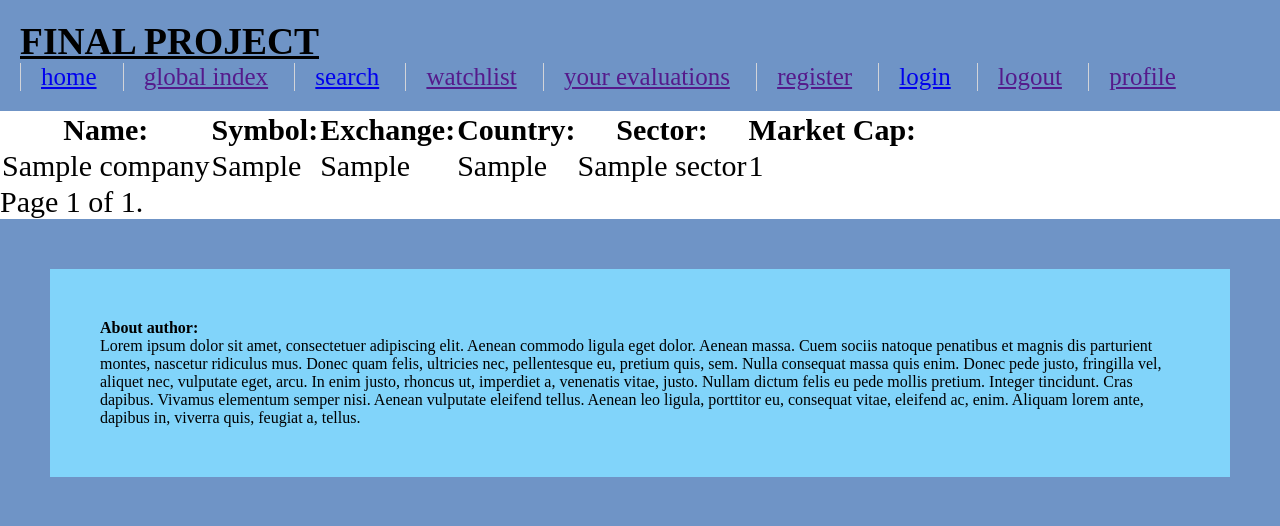
After one commit to MichalDoman/EquityMagnet, a Django app: page /companies/ in a window 1280 px wide. The commit adds this page. Shown: the top 526 px of the page. Run offline with Django 4.2, Linux system fonts and the light colour scheme; tables that the repository leaves empty hold one stand-in row (values such as "Sample post").

Commit message:
companies list

```diff
--- a/final_project/final_project/urls.py
+++ b/final_project/final_project/urls.py
@@ -6,6 +6,6 @@ urlpatterns = [
     path('admin/', admin.site.urls),
     path("accounts/", include("django.contrib.auth.urls")),
     path("", HomeView.as_view(), name="home"),
-    path("companies/<str:stock_market>", CompaniesListView.as_view(), name="companies"),
+    path("companies/", CompaniesListView.as_view(), name="companies"),
     path("company-details/<int:company_id>", CompanyDetailsView.as_view(), name="company_details"),
 ]
--- a/final_project/main_app/templates/base.html
+++ b/final_project/main_app/templates/base.html
@@ -15,11 +15,11 @@
                 <ul class="nav_links">
                     <li><a href="{% url "home" %}">home</a></li>
                     <li><a href="">global index</a></li>
-                    <li><a href="{% url "companies" "gpw" %}">search</a></li>
+                    <li><a href="{% url "companies" %}">search</a></li>
                     <li><a href="">watchlist</a></li>
                     <li><a href="">your evaluations</a></li>
                     <li><a href="">register</a></li>
-                    <li><a href="">login</a></li>
+                    <li><a href="/accounts/login">login</a></li>
                     <li><a href="">logout</a></li>
                     <li><a href="">profile</a></li>
                 </ul>
--- /dev/null
+++ b/final_project/main_app/templates/main_app/company_list.html
@@ -0,0 +1,45 @@
+{% extends "base.html" %}
+{% load static %}
+
+{% block title %}Company List{% endblock %}
+
+{% block content %}
+    <table>
+        <tr>
+            <th>Name:</th>
+            <th>Symbol:</th>
+            <th>Exchange:</th>
+            <th>Country:</th>
+            <th>Sector:</th>
+            <th>Market Cap:</th>
+        </tr>
+        {% for company in page_obj %}
+            <tr>
+                <td>{{ company.name }}</td>
+                <td>{{ company.symbol }}</td>
+                <td>{{ company.exchange.symbol }}</td>
+                <td>{{ company.country }}</td>
+                <td>{{ company.sector.name }}</td>
+                <td>{{ company.market_cap }}</td>
+            </tr>
+        {% endfor %}
+    </table>
+
+    <div class="pagination">
+        <span class="step_links">
+            {% if page_obj.has_previous %}
+                <a href="?page=1">&laquo; first</a>
+                <a href="?page={{ page_obj.previous_page_number }}">previous</a>
+            {% endif %}
+
+            <span class="current">
+                Page {{ page_obj.number }} of {{ page_obj.paginator.num_pages }}.
+            </span>
+
+            {% if page_obj.has_next %}
+                <a href="?page={{ page_obj.next_page_number }}">next</a>
+                <a href="?page={{ page_obj.paginator.num_pages }}">last &raquo;</a>
+            {% endif %}
+        </span>
+    </div>
+{% endblock %}
--- a/final_project/main_app/templates/companies.html
+++ b/final_project/main_app/templates/registration/login.html
@@ -1,7 +1,7 @@
 {% extends "base.html" %}
 {% load static %}
 
-{% block title %}Company List{% endblock %}
+{% block title %}Login{% endblock %}
 
 {% block content %}
 
--- a/final_project/main_app/views.py
+++ b/final_project/main_app/views.py
@@ -1,5 +1,6 @@
 from django.shortcuts import render
 from django.views import View
+from django.views.generic import ListView
 
 from main_app.models import Company
 
@@ -12,9 +13,9 @@ class HomeView(View):
         })
 
 
-class CompaniesListView(View):
-    def get(self, request, stock_market):
-        return render(request, "companies.html")
+class CompaniesListView(ListView):
+    model = Company
+    paginate_by = 5
 
 
 class CompanyDetailsView(View):
```
